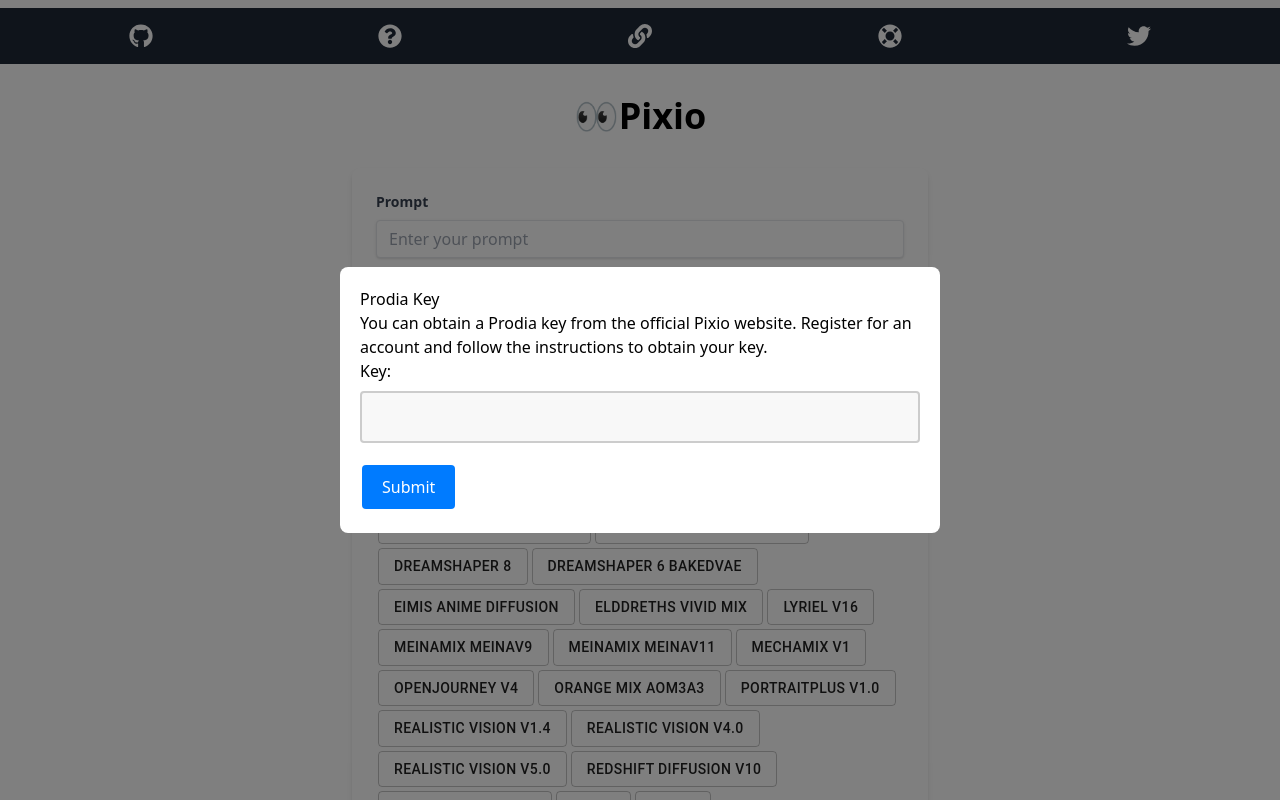
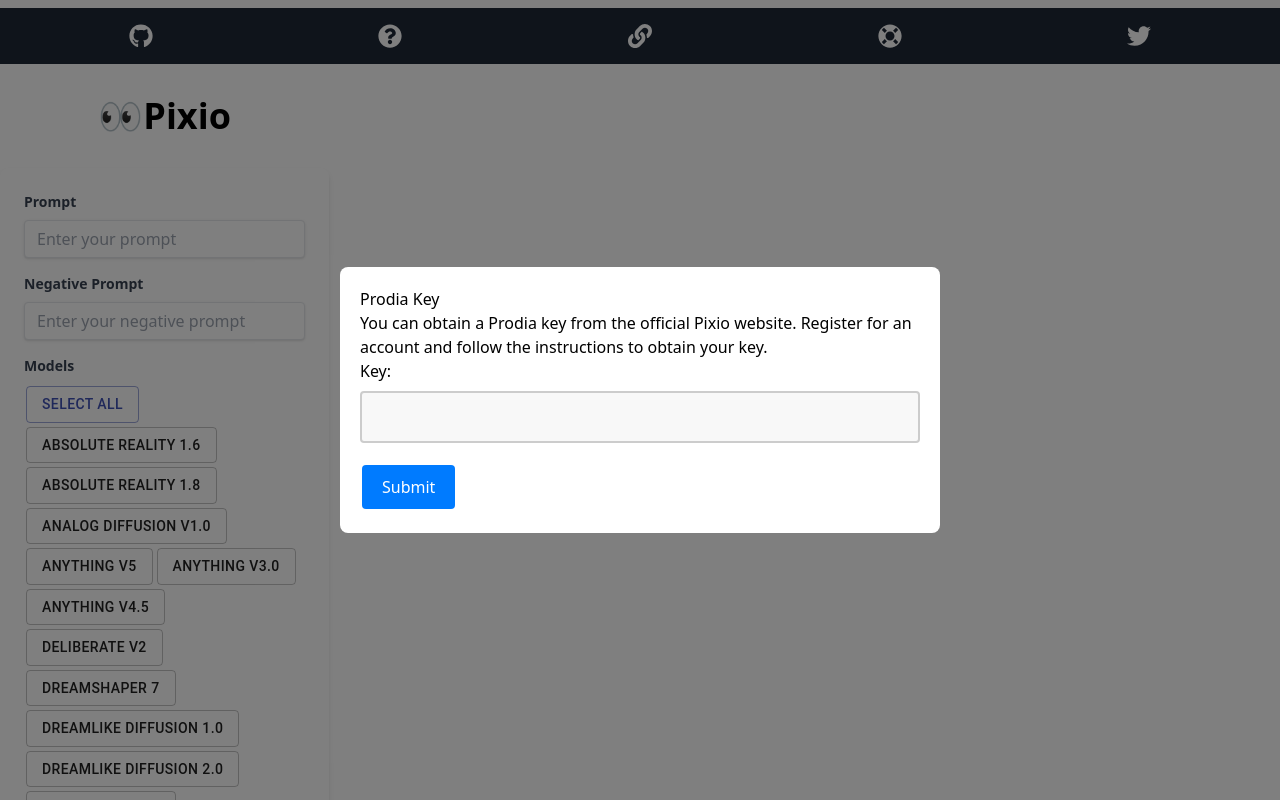
Before and after one commit to Tech-in-Schools-Initiative/pixio-community-lite-edition, a Next.js app: page / in a window 1280 px wide. Shown: the top 800 px of the page. Built offline with nearby package versions, Linux system fonts and the light colour scheme.

Commit message:
ui and ux update

```diff
--- a/pages/index.tsx
+++ b/pages/index.tsx
@@ -264,10 +264,11 @@
   };
 
   return (
-    <div className="flex flex-col items-center justify-center min-h-screen py-2 w-full">
+    <div className="flex flex-col items-start min-h-screen py-2 w-full">
+
       {showProdiaKeyModal && <ProdiaKeyModal setProdiaKey={setProdiaKey} setShowProdiaKeyModal={setShowProdiaKeyModal} />}
-       {/* Here's the new header */}
-       <header className="w-full p-4 bg-gray-800 text-white flex justify-around mb-8">
+
+      <header className="w-full p-4 mb-8 bg-gray-800 text-white flex justify-around">
         <a href="https://github.com/yourusername/yourrepository" target="_blank" rel="noopener noreferrer">
           <FaGithub size={24} />
         </a>
@@ -285,13 +286,15 @@
         </a>
       </header>
 
+      <div className="flex flex-col lg:flex-row w-full">
+        {/* Left Side (UI/UX Inputs) */}
+        <div className="w-3/10 pr-2">
+        <h1 className="text-4xl font-bold mb-8 text-center">👀Pixio</h1>
+          {error && <p className="text-red-500 mb-4">{error}</p>}
 
-
-
-    <h1 className="text-4xl font-bold mb-8">👀Pixio</h1>
-    {error && <p className="text-red-500 mb-4">{error}</p>}
-    <div className="bg-white shadow-md rounded-lg p-6 w-full max-w-md mb-8">
-
+          <div className="flex flex-wrap justify-center w-full">
+            <div className="bg-white shadow-md rounded-lg p-6 w-full md:max-w-md mb-8">
+              {/* Prompt Input */}
               <div className="mb-4">
                 <label className="block text-gray-700 text-sm font-bold mb-2" htmlFor="prompt">
                   Prompt
@@ -305,6 +308,8 @@
                   id="prompt"
                 />
               </div>
+
+              {/* Negative Prompt Input */}
               <div className="mb-4">
                 <label className="block text-gray-700 text-sm font-bold mb-2" htmlFor="negative-prompt">
                   Negative Prompt
@@ -318,6 +323,8 @@
                   id="negative-prompt"
                 />
               </div>
+
+              {/* Model Selection */}
               <div className="mb-4">
                 <label className="block text-gray-700 text-sm font-bold mb-2" htmlFor="models">
                   Models
@@ -344,6 +351,8 @@
                   ))}
                 </div>
               </div>
+
+              {/* Aspect Ratio and Sampler Inputs */}
               <div className="flex justify-between mb-4">
                 <div className="w-1/2 pr-2">
                   <label className="block text-gray-700 text-sm font-bold mb-2" htmlFor="aspect-ratio">
@@ -378,16 +387,7 @@
                 </div>
               </div>
 
-
-      {selectedModels.length > 0 && (
-        <div className="mb-4 text-red-500">
-          {selectedModels.length === models.length
-            ? '⏳ Generation can take up to 4 minutes. Please be patient. 🙏'
-            : '⏳ Generation may take a few seconds with 1 model selected. With all models selected, it can take up to 4 minutes. Please be patient. 🙏'}
-            {' '}
-            🚫 Remember, some prompts can generate NSFW content, so watch out what you type. 👀
-        </div>
-      )}
+              {/* Generation and Gallery Buttons */}
               <button
                 onClick={handleGenerateImage}
                 disabled={loading}
@@ -399,8 +399,9 @@
                     style={{ position: 'absolute', left: '10px', top: '50%', transform: 'translateY(-50%)' }}
                   />
                 )}
-        <span style={{ marginLeft: loading ? '30px' : '0' }}>{buttonText}</span>
+                Generate Image
               </button>
+
               <button
                 onClick={handleSendToDiscord}
                 disabled={imageUrls.every((image) => !image.selected)}
@@ -408,6 +409,7 @@
               >
                 Send to Gallery
               </button>
+
               <button
                 onClick={toggleSelectAllImages}
                 className="mt-4 w-full bg-orange-600 text-white font-bold py-2 px-4 rounded hover:bg-orange-700 focus:outline-none focus:shadow-outline"
@@ -415,52 +417,60 @@
                 Toggle Select All Images
               </button>
 
-
               <button className="mt-4 w-full bg-purple-600 text-white font-bold py-2 px-4 rounded hover:bg-purple-700 focus:outline-none focus:shadow-outline">
                 <a href="/gallery" className="block text-center">
                   View Gallery (Coming Soon)
                 </a>
               </button>
+
               <button className="mt-4 w-full bg-purple-600 text-white font-bold py-2 px-4 rounded hover:bg-purple-700 focus:outline-none focus:shadow-outline">
                 <a href="/gallery" className="block text-center">
                   Prompt Builder (Coming Soon)
                 </a>
               </button>
+            </div>
+          </div>
+        </div>
 
-    </div>
-    <div className="grid grid-cols-1 sm:grid-cols-2 md:grid-cols-3 lg:grid-cols-4 xl:grid-cols-5 gap-4 max-w-6xl mx-auto">
+{/* Right Side (Image Gallery) */}
+<div className="w-full lg:w-7/10 pl-2">
+<div className="grid grid-cols-1 sm:grid-cols-2 md:grid-cols-3 lg:grid-cols-3 xl:grid-cols-4 2xl:grid-cols-5 gap-2 sm:gap-4 md:gap-6 lg:gap-8">
     {imageUrls.map((image, index) => (
       <div
         key={index}
-          className={`relative rounded-lg overflow-hidden cursor-pointer ${
-            image.selected ? 'border-2 border-blue-500' : ''
-          }`}
+        className={`relative rounded-lg overflow-hidden cursor-pointer ${image.selected ? 'border-2 border-blue-500' : ''}`}
         onClick={() => handleOpenLightbox(index)}
       >
-          <img src={image.imageUrl} alt="Generated image" className="w-full h-auto" />
-          <div className="absolute top-2 right-2">
+        <div style={{ paddingBottom: '100%' }} className="relative">
+          <img src={image.imageUrl} alt="Generated image" className="absolute w-full h-full object-cover top-0 left-0" />
+          {/* <div className="absolute top-2 right-2">
             <input
               type="checkbox"
               checked={image.selected}
               onChange={() => handleToggleImageSelection(index)}
               className="m-2"
             />
+          </div> */}
         </div>
       </div>
     ))}
   </div>
+
+
+
+
           {lightboxOpen && (
             <Lightbox
               mainSrc={imageUrls[lightboxIndex].imageUrl}
               nextSrc={imageUrls[(lightboxIndex + 1) % imageUrls.length].imageUrl}
               prevSrc={imageUrls[(lightboxIndex + imageUrls.length - 1) % imageUrls.length].imageUrl}
               onCloseRequest={() => setLightboxOpen(false)}
-        onMovePrevRequest={() =>
-          setLightboxIndex((lightboxIndex + imageUrls.length - 1) % imageUrls.length)
-        }
+              onMovePrevRequest={() => setLightboxIndex((lightboxIndex + imageUrls.length - 1) % imageUrls.length)}
               onMoveNextRequest={() => setLightboxIndex((lightboxIndex + 1) % imageUrls.length)}
             />
           )}
         </div>
+      </div>
+    </div>
   );
 }
--- a/styles/index.css
+++ b/styles/index.css
@@ -5,6 +5,8 @@
 .xl\:grid-cols-5 {
     grid-template-columns: repeat(4,minmax(0,1fr))!important;
 }
+
+
 .pageContainer {
   display: flex;
   flex-direction: column;
```
Lines whose indentation alone changed are shown as unchanged.
